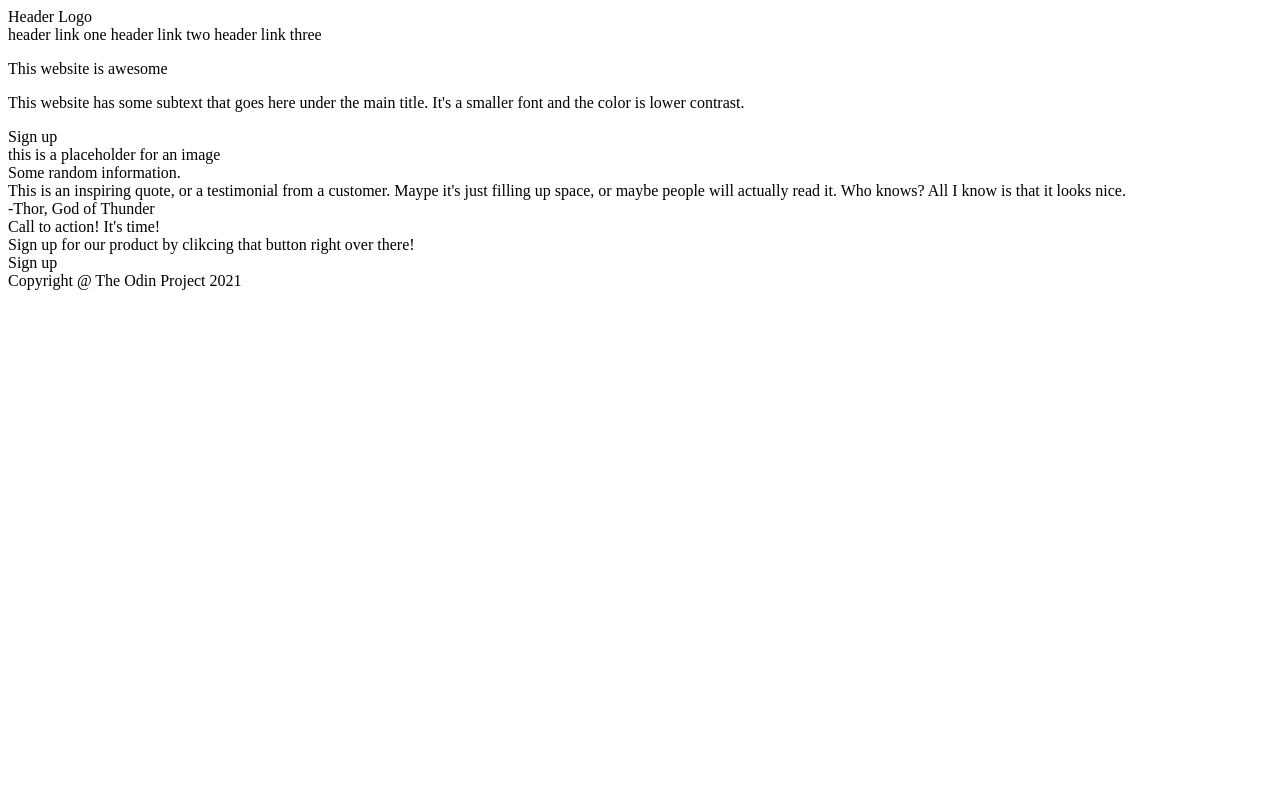
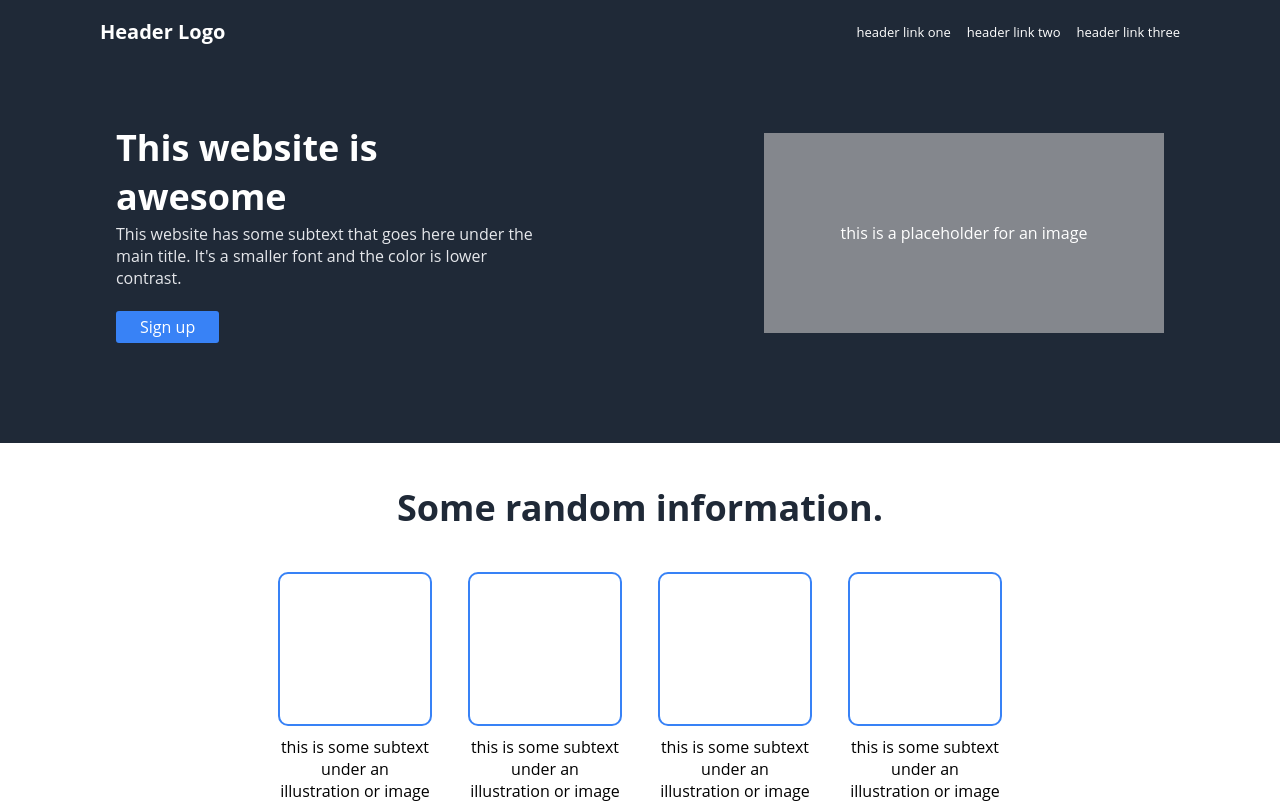
Before and after one commit to lizcoding/landing-page, a plain HTML site: page index.html in a window 1280 px wide. Shown: the top 806 px of the page. Drawn offline with Linux system fonts and the light colour scheme.

Commit message:
Edit index.html and styles.css

```diff
--- a/index.html
+++ b/index.html
@@ -2,7 +2,7 @@
 <html lang="en">
     <head>
         <title>Landing Page</title>
-        <meta charset="utf-8">
+        <meta charset="UTF-8">
         <link rel="stylesheet" href="styles.css">
     </head>
     <body>
@@ -14,32 +14,49 @@
                 <a>header link three</a>
             </div>
         </div>
+        <div class="sections">
             <div class="section-one">
                 <div class="one-text">
-                <p>This website is awesome</p>
-                <p>This website has some subtext that goes here under the main title. It's a smaller font and the color is lower contrast.</p>
+                    <div class="one-text-large">
+                        This website is awesome
+                    </div>
+                    <div class="one-text-small">
+                        This website has some subtext that goes here under the main title. It's a smaller font and the color is lower contrast.
+                    </div>
                     <div class="sign-up-button">
                         <a>Sign up</a>
                     </div>
                 </div>
                 <div class="one-image">
-                this is a placeholder for an image
+                    <a>this is a placeholder for an image</a>
                 </div>
             </div>
-        <div class="section-two"></div>
+            <div class="section-two">
                 <div class="two-header">Some random information.</div>
                 <div class="cards">
                     <div class="card-one">
-
+                        <div class="card-image">
+                            <a></a>
+                        </div>
+                        <div class="card-text">this is some subtext under an illustration or image</div>
                     </div>
                     <div class="card-two">
-
+                        <div class="card-image">
+                            <a></a>
+                        </div>
+                        <div class="card-text">this is some subtext under an illustration or image</div>
                     </div>
                     <div class="card-three">
-
+                        <div class="card-image">
+                            <a></a>
+                        </div>
+                        <div class="card-text">this is some subtext under an illustration or image</div>
                     </div>
                     <div class="card-four">
-
+                        <div class="card-image">
+                            <a></a>
+                        </div>
+                        <div class="card-text">this is some subtext under an illustration or image</div>
                     </div>
                 </div>
             </div>
@@ -50,12 +67,13 @@
             <div class="section-four">
                 <div class="four-text">
                     <div class="four-text-large">Call to action! It's time!</div>
-                <div class="four-text-small">Sign up for our product by clikcing that button right over there!</div>
+                    <div class="four-text-small">Sign up for our product by clicking that button right over there!</div>
                 </div>
                 <div class="sign-up-button">
                     <a>Sign up</a>
                 </div>
             </div>
+        </div>
         <div class="footer">Copyright @ The Odin Project 2021</div>
     </body>
 </html>
--- a/styles.css
+++ b/styles.css
@@ -0,0 +1,207 @@
+body {
+    margin: 0;
+    display: flex;
+    flex-direction: column;
+    font-family: "Open Sans", "Helvetica Neue", Helvetica, Arial, sans-serif;
+}
+
+.header {
+    min-height: 16px;
+    gap: 20px;
+    background: #1F2937;
+    color: white;
+    padding: 18px 100px;
+    display: flex;
+    flex-wrap: wrap;
+    align-items: center;
+    justify-content: space-between;
+}
+
+.logo {
+    font-weight: bolder;
+    font-size: 20px;
+}
+
+.sections {
+    display: flex;
+    flex-direction: column;
+    min-height: 150vh;
+    justify-content: space-between;
+    flex: 1;
+}
+
+.header-links {
+    display: flex;
+    font-size: small;
+    flex-wrap: wrap;
+    gap: 16px;
+}
+
+.header-links a {
+    color: white;
+    text-decoration: none;
+}
+
+.section-one {
+    display: flex;
+    flex-wrap: wrap;
+    background: #1F2937;
+    color: white;
+    flex: 1;
+    padding: 60px 100px 100px;
+
+    align-items: center;
+    justify-content: center;
+    gap: 20%;
+    row-gap: 20px;
+}
+
+.one-text {
+    display: inline-flex;
+    flex-direction: column;
+    justify-content: space-between;
+    max-width: 40%;
+    gap: 2px;
+}
+
+.one-text-large {
+    display: flex;
+    font-size: 36px;
+    font-weight: bolder;
+}
+
+.one-text-small {
+    display: flex;
+    color: #E5E7EB;
+}
+
+.one-image {
+    display: flex;
+    min-height: 200px;
+    min-width: 400px;
+    background-color: #84878d;
+    justify-content: center;
+    align-items: center;
+}
+
+.two-header {
+    display: flex;
+    justify-content: center;
+    align-items: center;
+    text-align: center;
+    font-size: 36px;
+    font-weight: bold;
+    color: #1F2937;
+}
+
+.section-two {
+    display: flex;
+    flex-direction: column;
+    justify-content: center;
+    align-items: center;
+    padding: 40px;
+    padding-bottom: 80px;
+    gap: 40px;
+}
+
+.cards {
+    display: flex;
+    flex-wrap: wrap;
+    justify-content: space-evenly;
+    gap: 40px;
+    min-width: 150px;
+}
+
+.card-one,
+.card-two,
+.card-three,
+.card-four {
+    display: flex;
+    flex-direction: column;
+    justify-content: center;
+    align-items: center;
+    text-align: center;
+    gap: 10px;
+    width: 150px;
+}
+
+
+.card-image {
+    height: 150px;
+    width: 150px;
+    border: 2px solid #3882F6;
+    border-radius: 10px;
+}
+
+.section-three {
+    display: flex;
+    background-color: #E5E7EB;
+    flex-direction: column;
+    justify-content: center;
+    align-self: center;
+    flex: 1;
+    padding: 100px 300px;
+    gap: 10px;
+}
+
+.quote {
+    font-size: 30px;
+    font-style: italic;
+    font-weight: 300;
+    color: #1F2937
+}
+
+.source {
+    display: flex;
+    font-weight: bold;
+    justify-content: flex-end;
+    color: #1F2937;
+}
+
+.section-four {
+    display: flex;
+    flex-wrap: wrap;
+    background: #3882F6;
+    color: white;
+    margin: 50px;
+    justify-content: space-evenly;
+    align-items: center;
+    padding: 30px 60px;
+    gap: 10px;
+    border-radius: 10px;
+}
+
+.four-text {
+    display: flex;
+    flex-direction: column;
+}
+
+.four-text-large {
+    font-size: 21px;
+    font-weight: bold;
+}
+
+.footer {
+    height: 20px;
+    font-size: 12px;
+    background: #1F2937;
+    color: white;
+    display: flex;
+    align-items: center;
+    justify-content: center;
+    padding: 12px 60px;
+}
+
+.sign-up-button a {
+    display: inline-flex;
+    text-align: center;
+    border: 1px solid white;
+    border-radius: 3px;
+    padding: 5px 24px;
+}
+
+.one-text .sign-up-button a {
+    background-color: #3882F6;
+    border: 2px transparent;
+    margin-top: 20px;
+}
```
Lines whose indentation alone changed are shown as unchanged.
